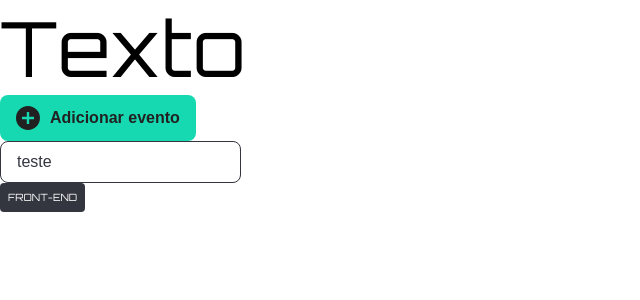
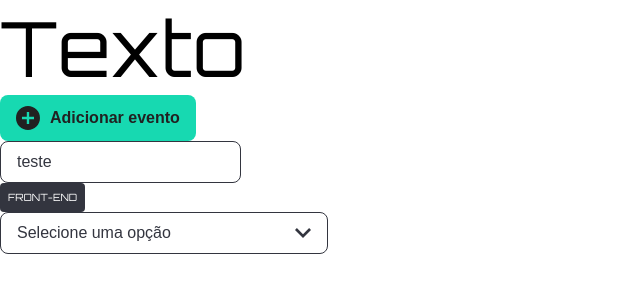
Before and after one commit to michaelprocha/tecboard, a React (Vite) app: page / in a window 1280 px wide. Shown: the top 300 px of the page, without its empty margins (0-640 px from the left). Built offline with nearby package versions, Linux system fonts and the light colour scheme.

Commit message:
add component Select

```diff
--- a/src/App.tsx
+++ b/src/App.tsx
@@ -1,6 +1,7 @@
 import AddIcon from './assets/icons/add_circle.svg?react'
 import Button from "./components/Button"
 import Input from './components/InputText'
+import Select from './components/Select'
 import Tag from './components/Tag'
 import Text from './components/Text'
 
@@ -12,6 +13,7 @@ function App() {
     <Button size={'md'} icon={AddIcon} variant={'primary'}>Adicionar evento</Button>
     <Input id={"1"} name={'nome'} placeholder={'teste'}/>
     <Tag>FRONT-END</Tag>
+    <Select options={['carro', 'moto', 'barco']}/>
     </>
   )
 }
--- a/src/components/Icon.tsx
+++ b/src/components/Icon.tsx
@@ -1,21 +1,30 @@
 import React from 'react'
 import { cva, type VariantProps } from 'class-variance-authority'
 
-const iconVariant = cva(['w-6', 'h-7.5'], {
+const iconVariant = cva([''], {
     variants: {
         variant: {
             primary: ["fill-graphite"],
-            secondary: ["fill-white"]
+            secondary: ["fill-white"],
+            tertiary: ["fill-medium-gray"]
+        },
+        size: {
+            sm: ['w-4', 'h-4'],
+            md: ['w-6', 'h-7.5']
         }
+    },
+    defaultVariants: {
+        variant: "primary",
+        size: "md"
     }
 })
 
-interface IconProps extends React.ComponentProps<"svg">, VariantProps<typeof iconVariant>{
+interface IconProps extends Omit<React.ComponentProps<"svg">, "size">, VariantProps<typeof iconVariant>{
     svg: React.FC<React.ComponentProps<"svg">>
 }
 
-function Icon({svg: SvgComponent, variant, className, ...props}: IconProps) {
-  return <SvgComponent className={iconVariant({variant, className})} {...props}/>
+function Icon({svg: SvgComponent, variant, size, className, ...props}: IconProps) {
+  return <SvgComponent className={iconVariant({variant, size, className})} {...props}/>
 }
 
 export default Icon
--- /dev/null
+++ b/src/components/Select.tsx
@@ -0,0 +1,66 @@
+import { useState } from "react";
+import Icon from "./Icon";
+import upIcon from "../assets/icons/arrow_up.svg?react";
+import downIcon from "../assets/icons/arrow_down.svg?react";
+import { cva, type VariantProps } from "class-variance-authority";
+import { cn } from "../utils/cn";
+
+const selectProps = cva(['relative', 'text-body-bas'], {
+    variants: {
+        size: {
+            md: ['w-82']
+        }
+    },
+    defaultVariants: {
+        size: 'md'
+    }
+})
+
+interface SelectProps extends VariantProps<typeof selectProps> {
+	options: string[];
+    className?: string;
+}
+
+function Select({ options, size, className }: SelectProps) {
+	const [isOpen, setIsOpen] = useState(false);
+	const [selected, setSelected] = useState("Selecione uma opção");
+
+	return (
+		<div className={cn(selectProps({size, className}))}>
+			{isOpen || (<button
+				onClick={() => setIsOpen(!isOpen)}
+				className="outline-none flex items-center justify-between w-full px-4 py-2 border
+                border-medium-gray rounded-md text-medium-gray text-body-base
+                focus:border-white active:border-white cursor-pointer"
+			>
+				{selected}
+				<Icon svg={downIcon} size={'sm'} variant={'tertiary'}/>
+			</button>)}
+
+			{isOpen && (
+				<ul className="absolute z-10 w-full px-4 border border-medium-gray
+                rounded-md">
+                    <li className="text-medium-gray border-b border-medium-gray py-2 mb-2.5 flex
+                    justify-between items-center cursor-pointer" onClick={() => setIsOpen(false)}>
+                        Selecione uma opção
+                        <Icon svg={upIcon} size={'sm'} variant={'tertiary'}/>
+                    </li>
+					{options.map((opt) => (
+						<li
+							key={opt}
+							onClick={() => {
+								setSelected(opt);
+								setIsOpen(false);
+							}}
+							className="text-white py-1.5 my-2 cursor-pointer hover:bg-medium-gray capitalize"
+						>
+							{opt}
+						</li>
+					))}
+				</ul>
+			)}
+		</div>
+	);
+}
+
+export default Select;
--- a/src/index.css
+++ b/src/index.css
@@ -22,6 +22,20 @@
   --spacing-md: 1.5rem;
   --spacing-lg: 2.5rem;
   --spacing-xg: 5rem;
+
+  --text-*: initial;
+  --text-body-xs: 0.625rem;
+  --text-body-s: 0.812rem;
+  --text-body-base: 1rem;
+  --text-body-md: 1.250rem;
+  --text-mix: 1.562rem;
+  --text-title-xs: 1.938rem;
+  --text-title-s: 2.438rem;
+  --text-title-base: 3.062rem;
+  --text-title-md: 3.812rem;
+  --text-title-l: 4.750rem;
+
+
 }
 
 @layer base {
```
Also changed, not shown: src/assets/icons/arrow_down.svg (added), src/assets/icons/arrow_up.svg (added).
